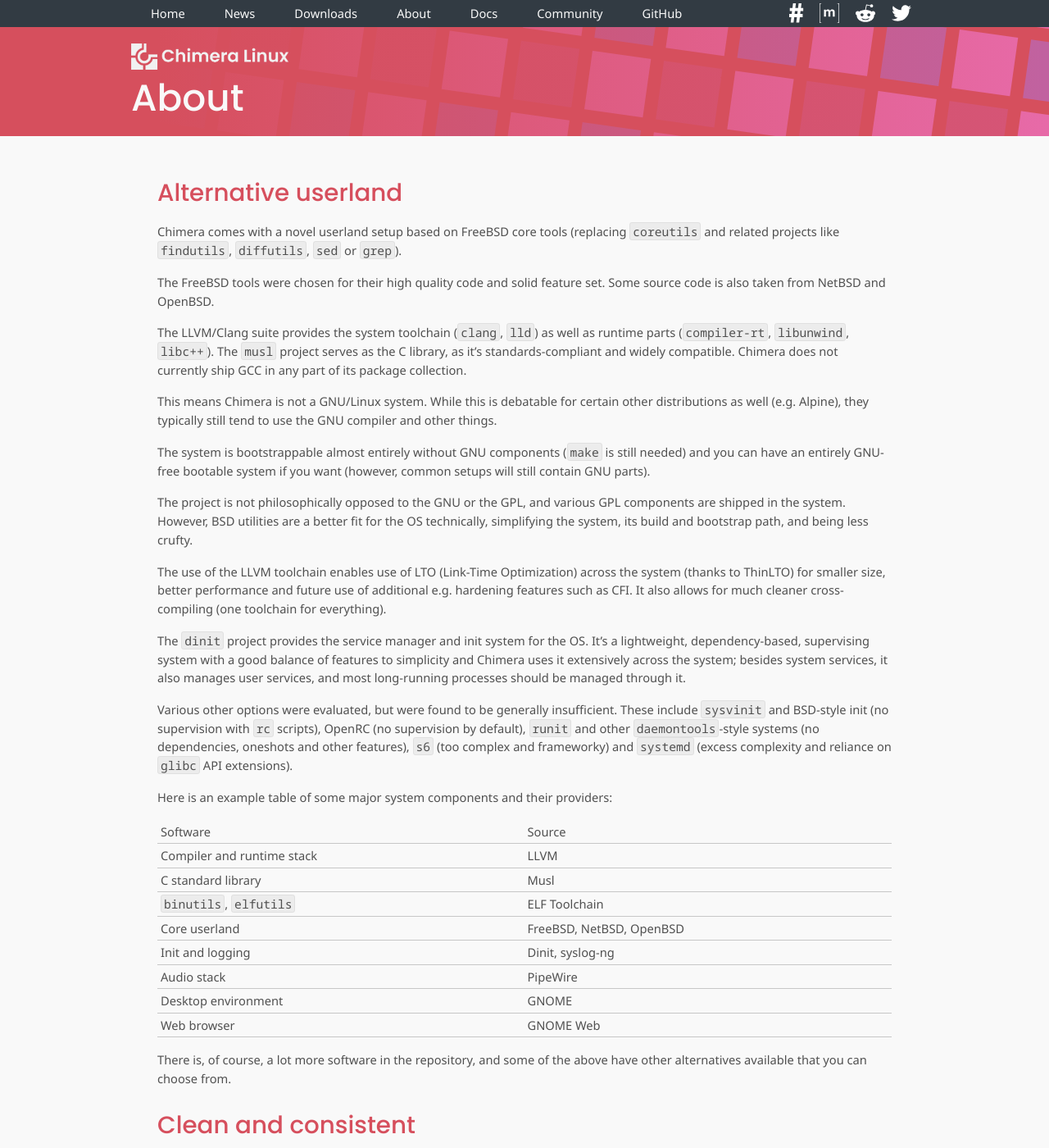
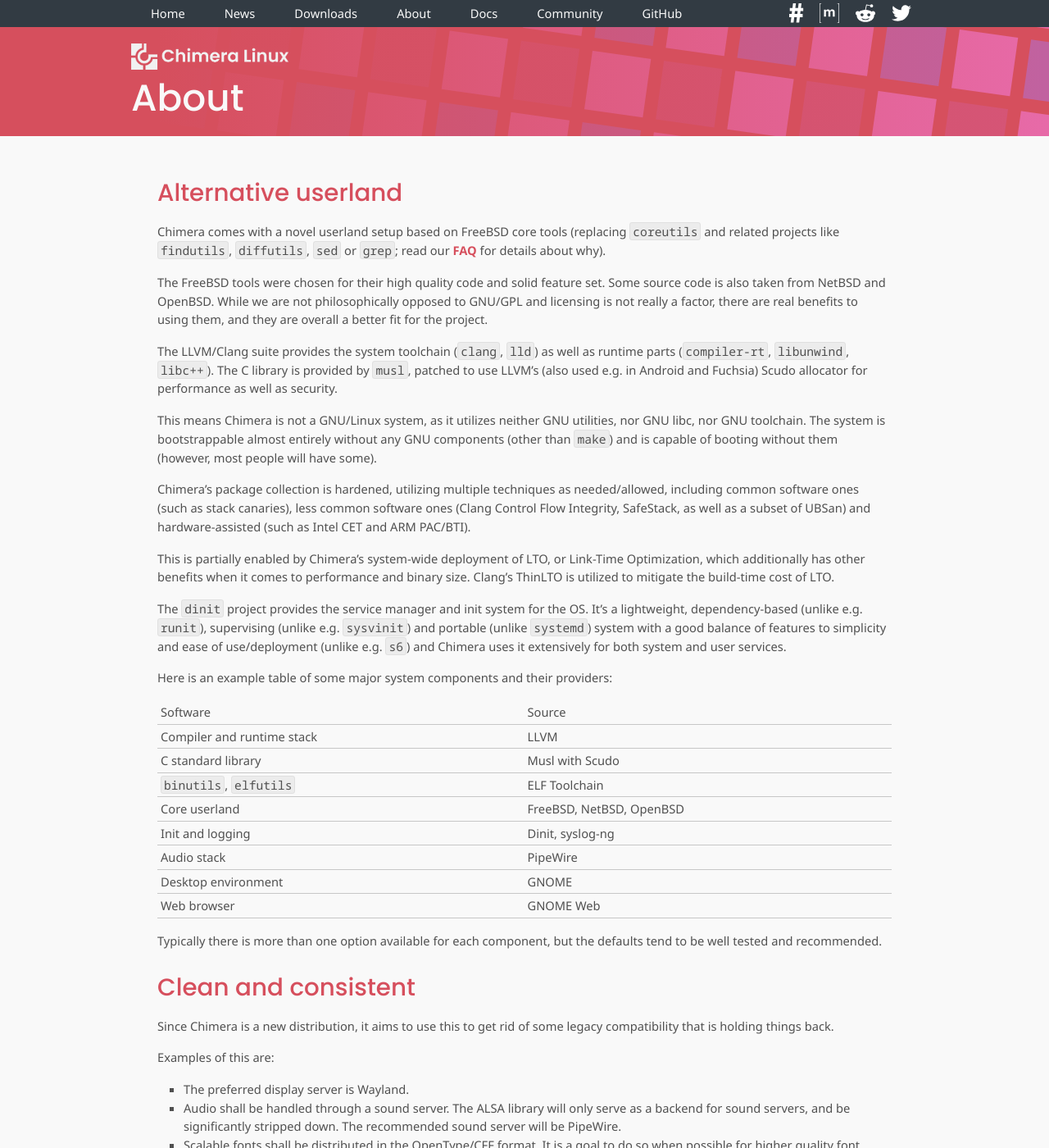
Before and after one commit to chimera-linux/chimera-linux.github.io, a Jekyll site: the page built from about/index.md, in a window 1280 px wide and 1400 px high. Shown: the whole window at 82% size. Built offline with Jekyll 4.4.1, drawn with Linux system fonts in a browser that asks for light colours; some of the changed text lies outside the part shown.

Commit message:
update and partially rewrite the about page

```diff
--- a/about/index.md
+++ b/about/index.md
@@ -7,53 +7,46 @@
 
 Chimera comes with a novel userland setup based on FreeBSD core tools
 (replacing `coreutils` and related projects like `findutils`, `diffutils`,
-`sed` or `grep`).
+`sed` or `grep`; read our [FAQ](/docs/faq) for details about why).
 
 The FreeBSD tools were chosen for their high quality code and solid feature
-set. Some source code is also taken from NetBSD and OpenBSD.
+set. Some source code is also taken from NetBSD and OpenBSD. While we are
+not philosophically opposed to GNU/GPL and licensing is not really a factor,
+there are real benefits to using them, and they are overall a better fit for
+the project.
 
 The LLVM/Clang suite provides the system toolchain (`clang`, `lld`) as well
-as runtime parts (`compiler-rt`, `libunwind`, `libc++`). The `musl` project
-serves as the C library, as it's standards-compliant and widely compatible.
-Chimera does not currently ship GCC in any part of its package collection.
+as runtime parts (`compiler-rt`, `libunwind`, `libc++`). The C library is
+provided by `musl`, patched to use LLVM's (also used e.g. in Android and
+Fuchsia) Scudo allocator for performance as well as security.
 
-This means Chimera is not a GNU/Linux system. While this is debatable for
-certain other distributions as well (e.g. Alpine), they typically still
-tend to use the GNU compiler and other things.
+This means Chimera is not a GNU/Linux system, as it utilizes neither GNU
+utilities, nor GNU libc, nor GNU toolchain. The system is bootstrappable
+almost entirely without any GNU components (other than `make`) and is
+capable of booting without them (however, most people will have some).
 
-The system is bootstrappable almost entirely without GNU components (`make`
-is still needed) and you can have an entirely GNU-free bootable system if
-you want (however, common setups will still contain GNU parts).
+Chimera's package collection is hardened, utilizing multiple techniques as
+needed/allowed, including common software ones (such as stack canaries), less
+common software ones (Clang Control Flow Integrity, SafeStack, as well as a
+subset of UBSan) and hardware-assisted (such as Intel CET and ARM PAC/BTI).
 
-The project is not philosophically opposed to the GNU or the GPL, and various
-GPL components are shipped in the system. However, BSD utilities are a better
-fit for the OS technically, simplifying the system, its build and bootstrap
-path, and being less crufty.
-
-The use of the LLVM toolchain enables use of LTO (Link-Time Optimization)
-across the system (thanks to ThinLTO) for smaller size, better performance
-and future use of additional e.g. hardening features such as CFI. It also
-allows for much cleaner cross-compiling (one toolchain for everything).
+This is partially enabled by Chimera's system-wide deployment of LTO, or
+Link-Time Optimization, which additionally has other benefits when it comes
+to performance and binary size. Clang's ThinLTO is utilized to mitigate the
+build-time cost of LTO.
 
 The `dinit` project provides the service manager and init system for the
-OS. It's a lightweight, dependency-based, supervising system with a good
-balance of features to simplicity and Chimera uses it extensively across
-the system; besides system services, it also manages user services, and
-most long-running processes should be managed through it.
-
-Various other options were evaluated, but were found to be generally
-insufficient. These include `sysvinit` and BSD-style init (no supervision
-with `rc` scripts), OpenRC (no supervision by default), `runit` and other
-`daemontools`-style systems (no dependencies, oneshots and other features),
-`s6` (too complex and frameworky) and `systemd` (excess complexity and
-reliance on `glibc` API extensions).
+OS. It's a lightweight, dependency-based (unlike e.g. `runit`), supervising
+(unlike e.g. `sysvinit`) and portable (unlike `systemd`) system with a good
+balance of features to simplicity and ease of use/deployment (unlike e.g.
+`s6`) and Chimera uses it extensively for both system and user services.
 
 Here is an example table of some major system components and their providers:
 
 | Software                   | Source                   |
 |----------------------------|--------------------------|
 | Compiler and runtime stack | LLVM                     |
-| C standard library         | Musl                     |
+| C standard library         | Musl with Scudo          |
 | `binutils`, `elfutils`     | ELF Toolchain            |
 | Core userland              | FreeBSD, NetBSD, OpenBSD |
 | Init and logging           | Dinit, syslog-ng         |
@@ -61,8 +54,8 @@
 | Desktop environment        | GNOME                    |
 | Web browser                | GNOME Web                |
 
-There is, of course, a lot more software in the repository, and some
-of the above have other alternatives available that you can choose from.
+Typically there is more than one option available for each component,
+but the defaults tend to be well tested and recommended.
 
 ## Clean and consistent
 
@@ -80,8 +73,8 @@
   fonts may ship both OpenType and TrueType, with OpenType being the
   default, and users being given a choice.
 * Only Python 3 is shipped.
-* Software is in general enabled for `elogind` by default and SUID bits
-  are frowned upon.
+* Software is in general enabled for `elogind` or similar solution instead
+  of suid bits and root privileges.
 
 The system aims to have one default, recommended way to do most things.
 That means endorsing specific software (through inclusion in the `main`
@@ -127,9 +120,9 @@
 ## Portable
 
 Various CPU architectures are supported by Chimera to avoid monoculture
-and to help catch bugs. The architecture support is tiered, with tier 1
-supporting `aarch64`, `ppc64le` and `x86_64`. Subsequent tiers provide
-`riscv64` and big endian `ppc64` at this point.
+and to help catch bugs. It is already possible to use the system with
+binary repositories on architectures such as AArch64, little endian
+POWER, 64-bit RISC-V and obviously the common x86_64.
 
 Adding support for a new architecture is extremely easy, as long as the
 LLVM stack properly supports it. One simply needs to create a `cbuild`
@@ -142,3 +135,6 @@
 architectures as well as compile regular packages for them (however,
 native builds are encouraged, as cross-builds do not provide the
 same guarantees and not everything cross-compiles cleanly).
+
+Repositories will be expanded as needed over time with support for new
+CPU architectures. Current plans include big-endian POWER.
```
